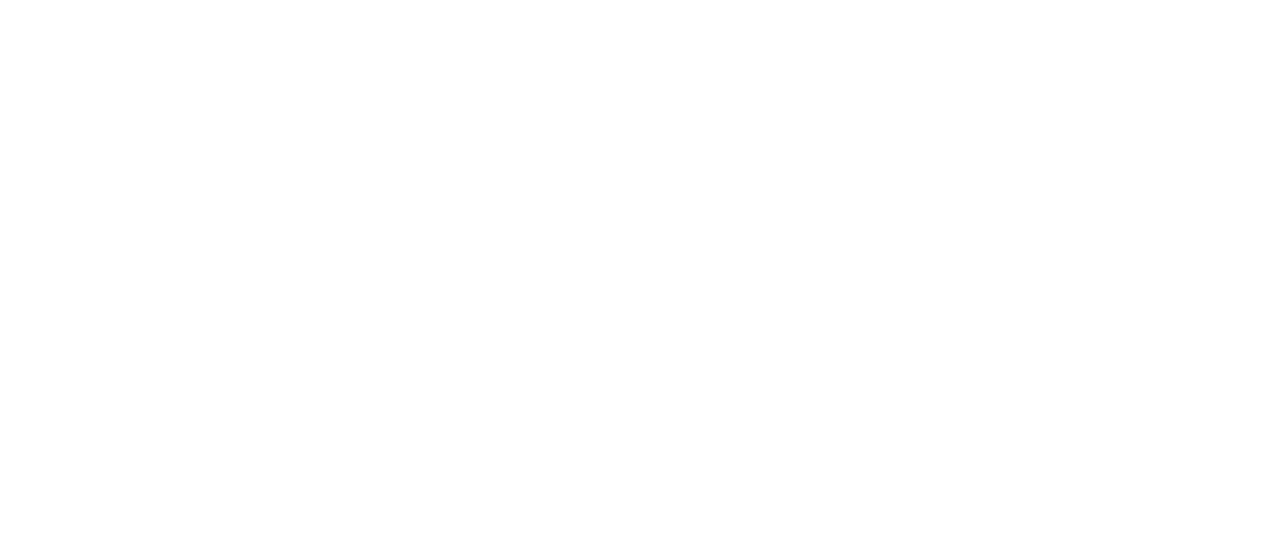
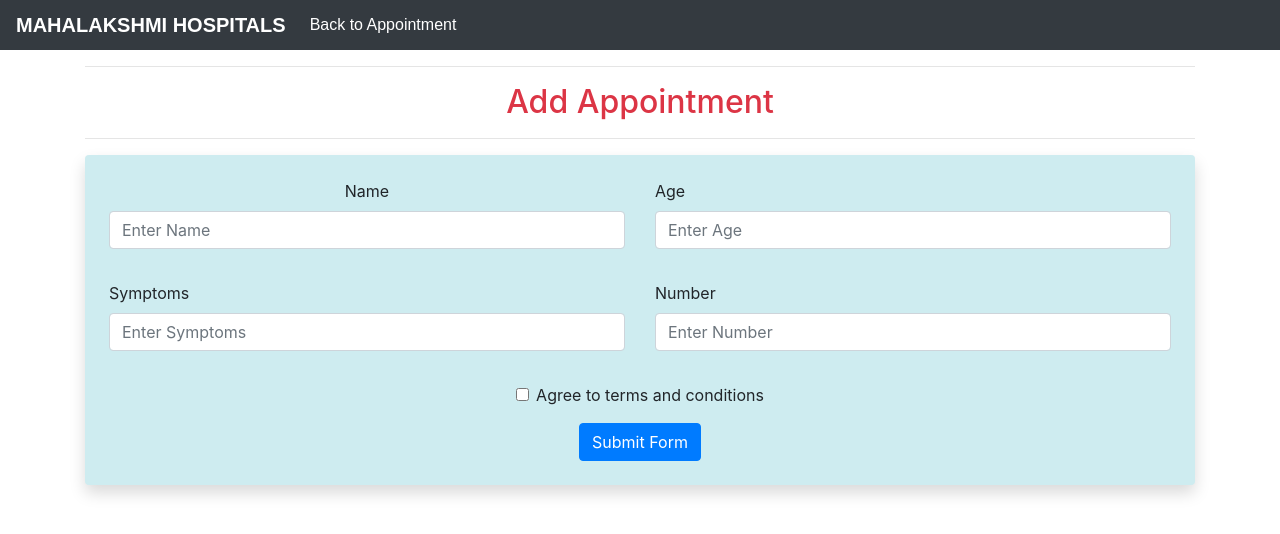
Before and after one commit to SaurabhT910/FrontendHospitalManagementSystem, an Angular app: page /create-appointment in a window 1280 px wide. Before the commit this address led to /. Shown: the top 534 px of the page. Built offline with nearby package versions, Linux system fonts and the light colour scheme.

Commit message:
Add Appoinment Component & Add Database

```diff
--- a/package.json
+++ b/package.json
@@ -18,6 +18,7 @@
     "@angular/platform-browser-dynamic": "^19.2.0",
     "@angular/router": "^19.2.0",
     "boostrap": "^2.0.0",
+    "bootstrap": "^5.3.3",
     "rxjs": "~7.8.0",
     "tslib": "^2.3.0",
     "zone.js": "~0.15.0"
--- a/src/app/admindash/admindash.component.html
+++ b/src/app/admindash/admindash.component.html
@@ -20,7 +20,7 @@
 <hr>
 
 <div class="tableFixHead" >
-    <table  class="table table-striped" border="2" margin="5" padding="10px">
+    <table  class="table table-striped" style="background-color: rgb(206, 236, 240)" border="2" margin="5" padding="10px">
         <thead class="table-header">
           <tr class="text-center">
             <th scope="col">ID</th>
--- a/src/app/app-routing.module.ts
+++ b/src/app/app-routing.module.ts
@@ -2,11 +2,13 @@
 import { RouterModule, Routes } from '@angular/router';
 import { AdmindashComponent } from './admindash/admindash.component';
 import { AppointmentComponent } from './appointment/appointment.component';
+import { CreateAppointmentComponent } from './create-appointment/create-appointment.component';
 
 const routes: Routes = [
   { path: '', redirectTo: 'admin', pathMatch: 'full' }, // Default route
   { path: 'admin', component: AdmindashComponent },
   { path: 'appointmentlist', component: AppointmentComponent }, // Correct component for appointments
+  { path:'create-appointment',component:CreateAppointmentComponent}
 
 ];
 
--- a/src/app/appointment.service.ts
+++ b/src/app/appointment.service.ts
@@ -10,9 +10,13 @@
 export class AppointmentService {
 
   constructor(private httpClient:HttpClient) { }
-  private baseUrl="http://localhost:9090/api/v2"
+  private baseUrl="http://localhost:9090/api/v2/appointment"
 
   getAppointmentList():Observable<Appointment[]>{
-    return this.httpClient.get<Appointment[]>(`${this.baseUrl}`)
+    return this.httpClient.get<Appointment[]>(`${this.baseUrl}/all`)
+  }
+
+  createAppointment(appointment:Appointment):Observable<Appointment>{
+    return this.httpClient.post<Appointment>(`${this.baseUrl}/insert`,appointment);
   }
 }
--- a/src/app/appointment/appointment.component.html
+++ b/src/app/appointment/appointment.component.html
@@ -3,8 +3,26 @@
 <head>
     <meta charset="UTF-8">
     <meta name="viewport" content="width=device-width, initial-scale=1.0">
-    <title>Document</title>
+    <title>Appointment Page</title>
 </head>
+<nav style="margin:auto" class="navbar navbar-expand-lg bg-dark" >
+  <a style="color: white;" class="navbar-brand" href="#">MAHALAKSHMI HOSPITALS</a>
+  <button class="navbar-toggler" type="button" data-bs-toggle="collapse" data-bs-target="#navbarSupportedContent" aria-controls="navbarSupportedContent" aria-expanded="false" aria-label="Toggle navigation">
+    <span class="navbar-toggler-icon"></span>
+  </button>
+  <div class="collapse navbar-collapse" id="navbarSupportedContent">
+    <ul class="navbar-nav me-auto mb-2 mb-lg-0">
+      <li class="nav-item">
+        <a style="color: white;"class="nav-link active" aria-current="page" href="javascript:void(0);" routerLink="/create-appointment"> Add Appointment</a>
+    </li>
+      <li class="nav-item">
+          <a style="color: white;"class="nav-link active" aria-current="page" href="javascript:void(0);" routerLink="/admin"> Back to Admin</a>
+      </li>
+
+    </ul>
+  </div>
+</nav>
+
 <body>
 <div class="container">
      <hr>
@@ -14,7 +32,7 @@
      <hr>
 
 <div class="tableFixHead">
-    <table  class="table table-striped" border="2" margin="5" padding="10px">
+    <table  class="table table-striped "style="background-color: rgb(206, 236, 240)" border="2" margin="5" padding="10px">
         <thead class="table-header">
           <tr class="text-center">
             <th scope="col">ID</th>
@@ -22,10 +40,9 @@
             <th scope="col">AGE</th>
             <th scope="col">SYMTOMS</th>
             <th scope="col">NUMBER</th>
-
           </tr>
         </thead>
-        <tbody>
+        <tbody border="2">
           <tr *ngFor="let appointment of appointment" class="text-center">
             <td scope="row">{{appointment.id}}</td>
             <td>{{appointment.name}}</td>
--- a/src/app/appointment/appointment.component.ts
+++ b/src/app/appointment/appointment.component.ts
@@ -13,7 +13,7 @@
   appointment:Appointment[]=[]
   constructor(private appointmentService:AppointmentService){}
   ngOnInit(): void {
-      this.getAppointment();
+    this.getAppointment();
   }
 
   getAppointment(){
--- /dev/null
+++ b/src/app/create-appointment/create-appointment.component.html
@@ -0,0 +1,65 @@
+<!DOCTYPE html>
+<html lang="en">
+<head>
+    <meta charset="UTF-8">
+    <meta name="viewport" content="width=device-width, initial-scale=1.0">
+    <title>Document</title>
+</head>
+<nav style="margin:auto" class="navbar navbar-expand-lg bg-dark" >
+    <a style="color: white;" class="navbar-brand" href="#"><b>MAHALAKSHMI HOSPITALS</b></a>
+    <button class="navbar-toggler" type="button" data-bs-toggle="collapse" data-bs-target="#navbarSupportedContent" aria-controls="navbarSupportedContent" aria-expanded="false" aria-label="Toggle navigation">
+      <span class="navbar-toggler-icon"></span>
+    </button>
+    <div class="collapse navbar-collapse" id="navbarSupportedContent">
+      <ul class="navbar-nav me-auto mb-2 mb-lg-0">
+        <li class="nav-item">
+          <a style="color: white;"class="nav-link active" aria-current="page" href="javascript:void(0);" routerLink="/appointmentlist">Back to Appointment</a>
+      </li>
+      </ul>
+    </div>
+  </nav>
+<body style="height: 100%;">
+    <div class="container">
+        <hr>
+        <h2 class="text-center text-danger" >Add Appointment</h2>
+        <hr>
+
+        <div class="d-flex justify-content-center">
+          <form (ngSubmit)="onSubmit()" class=" p-4 rounded shadow" style="width: 100%;
+          background-color: rgb(206, 236, 240);">
+            <div class="form-group row mb-3">
+              <div class="col-md-6 text-center">
+                <label for="name">Name</label>
+                <input type="text" class="form-control" id="name" name="name" placeholder="Enter Name" required [(ngModel)]="appointment.name">
+              </div>
+              <div class="form-group col-md-6">
+                <label for="age">Age</label>
+                <input type="text" class="form-control" id="age" name="age" placeholder="Enter Age" required [(ngModel)]="appointment.age">
+              </div>
+            </div>
+
+            <div class="form-group row mb-3">
+              <div class="col-md-6">
+                <label for="symptoms">Symptoms</label>
+                <input type="text" class="form-control" id="symptoms" name="symptoms" placeholder="Enter Symptoms" required [(ngModel)]="appointment.symptoms">
+              </div>
+              <div class="form-group col-md-6">
+                <label for="number">Number</label>
+                <input type="text" class="form-control" id="number" name="number" placeholder="Enter Number" required [(ngModel)]="appointment.number">
+              </div>
+            </div>
+
+            <div class="form-check mb-3 text-center">
+              <input class="form-check-input" type="checkbox" id="invalidCheck3" required>
+              <label class="form-check-label" for="invalidCheck3">
+                Agree to terms and conditions
+              </label>
+            </div>
+            <div class="text-center">
+                <button class="btn btn-primary  text-center" type="submit">Submit Form</button>
+            </div>
+          </form>
+        </div>
+    </div>
+</body>
+</html>
--- /dev/null
+++ b/src/app/create-appointment/create-appointment.component.ts
@@ -0,0 +1,28 @@
+import { Component } from '@angular/core';
+import { Appointment } from '../appointment';
+import { AppointmentService } from '../appointment.service';
+import { Router } from '@angular/router';
+
+@Component({
+  selector: 'app-create-appointment',
+  standalone: false,
+  templateUrl: './create-appointment.component.html',
+  styleUrl: './create-appointment.component.css'
+})
+export class CreateAppointmentComponent {
+
+  appointment:Appointment=new Appointment();
+  constructor(private appointmentServvice:AppointmentService,private router:Router){}
+  saveAppointment(){
+    this.appointmentServvice.createAppointment(this.appointment).subscribe(data=>{
+      console.log(data);
+      this.goToAppointmet();
+    })
+  }
+  onSubmit(){
+    this.saveAppointment();
+  }
+  goToAppointmet(){
+    this.router.navigate(['/appointmentlist'])
+  }
+}
```
Also changed, not shown: src/app/app.module.ts (+6 -2 lines), src/app/create-appointment/create-appointment.component.css (added), src/styles.css (line endings or trailing spaces), 2 other files (tests, documents, lock files or other folders).
